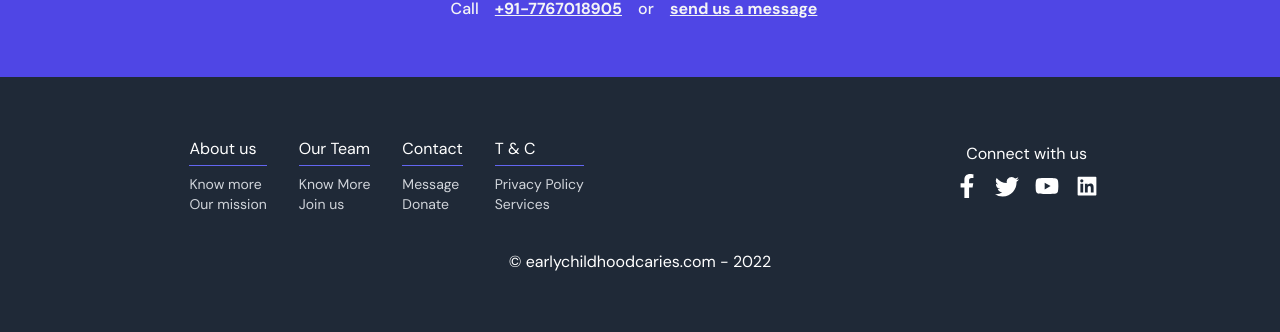
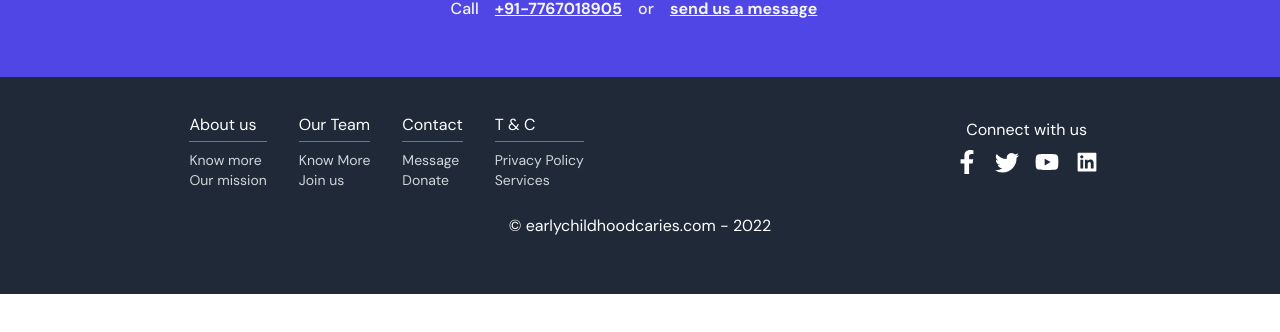
Before and after one commit to dmitritruf/childhood-cary, a React (Create React App) app: page / in a window 1280 px wide. Shown: the part 2421-2753 px from the top of the page. After the commit the page ends 2715 px from the top, so only its background shows below. Built offline with nearby package versions, Linux system fonts and the light colour scheme.

Commit message:
changes made to footer.js and copyrights.js

```diff
--- a/src/Components/Copyright.js
+++ b/src/Components/Copyright.js
@@ -3,7 +3,7 @@ import React from "react";
 const Copyright = () => {
   const date = new Date();
   return (
-    <div className="text-center bg-gray-800 text-white py-4 md:py-7 lg:py-9">
+    <div className="text-center bg-gray-800 text-white py-4 md:py-5 lg:py-6">
       <p>&copy; earlychildhoodcaries.com - {date.getFullYear()}</p>
     </div>
   );
--- a/src/Components/Footer.js
+++ b/src/Components/Footer.js
@@ -8,7 +8,7 @@ import Copyright from "./Copyright";
 
 const Footer = () => {
   return (
-    <footer className="w-full mx-auto py-6 bg-gray-800 md:py-14">
+    <footer className="w-full mx-auto py-6 bg-gray-800 md:py-8">
       <div className="flex flex-col sm:flex-row justify-around items-center text-white">
         <div className="flex justify-center items-center flex-wrap md:flex-nowrap">
           <div className="mx-4">
```
